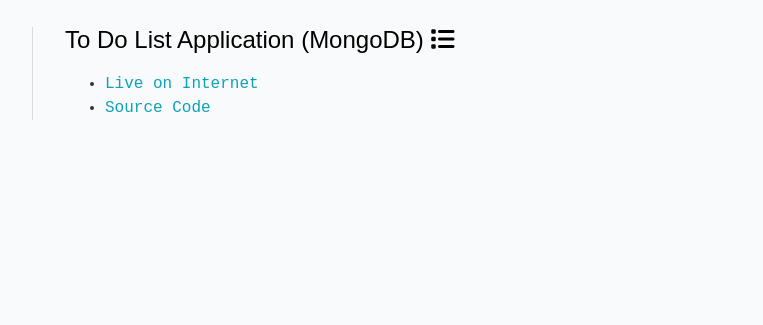
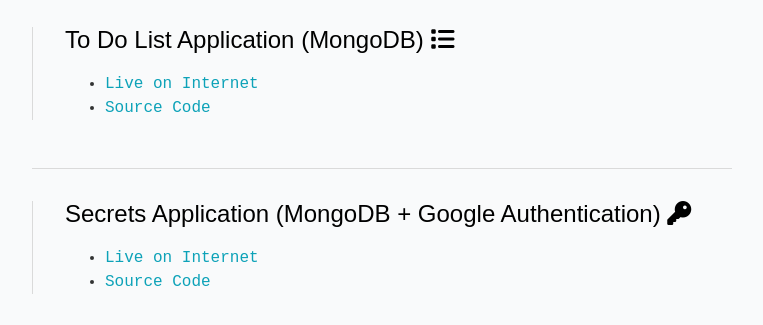
Before and after one commit to arbi222/My-Website, a plain HTML site: page Node_projects.html in a window 1280 px wide. Shown: the part 105-430 px from the top of the page, without its empty margins (258-1021 px from the left). Drawn offline with Linux system fonts and the light colour scheme.

Commit message:
Update Node_projects.html

```diff
--- a/Node_projects.html
+++ b/Node_projects.html
@@ -30,6 +30,19 @@
         </div>
 
 
+	<div>
+            <div class="line-break"></div>
+            <div class="card-work-history">
+                <h2>Secrets Application (MongoDB + Google Authentication) <i class="fa-solid fa-key"></i></h2>
+
+                <ul>
+                    <li><a href="https://secret-app-zwir.onrender.com/" target="_blank">Live on Internet</a></li>
+                    <li><a href="https://github.com/arbi222/secrets-app" target="_blank">Source Code</a></li>
+                </ul>
+            </div>
+        </div>
+
+
 	</div>
 
     <script type="text/javascript" src="script.js"></script>
```
